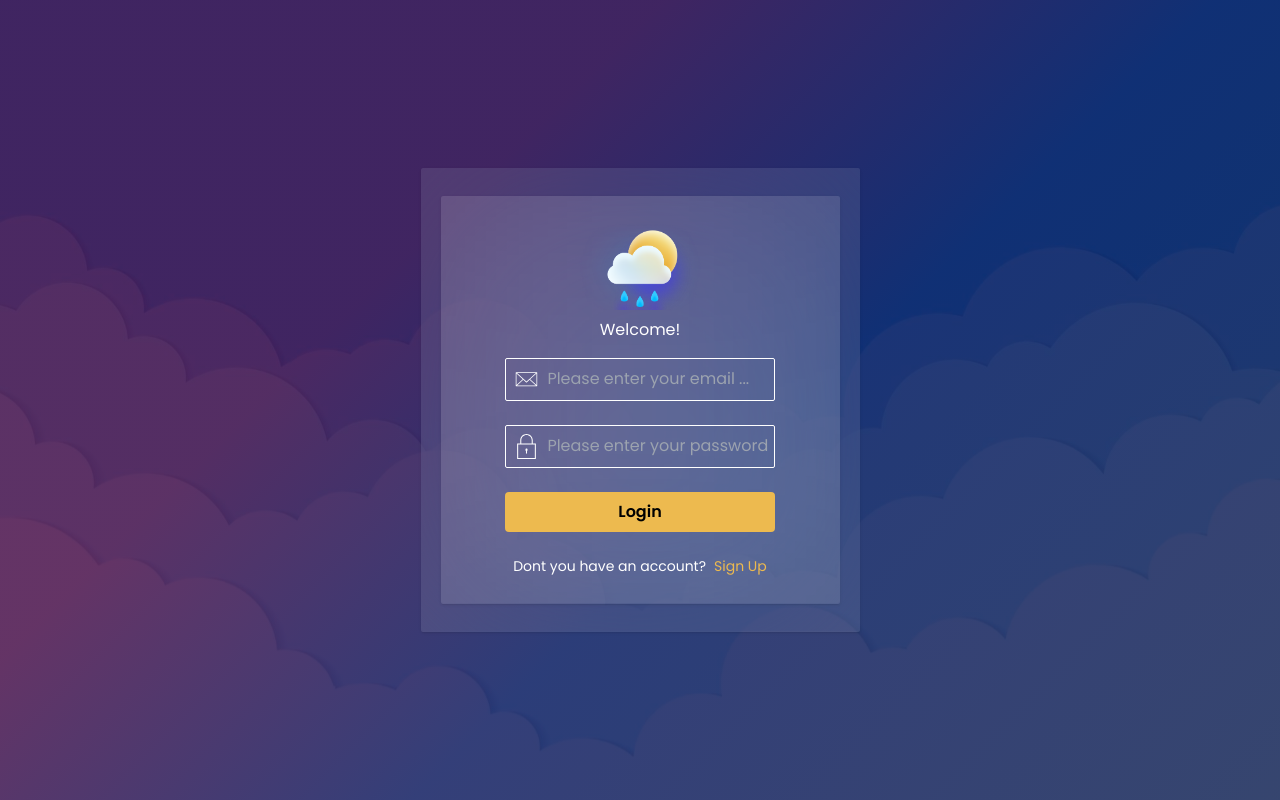
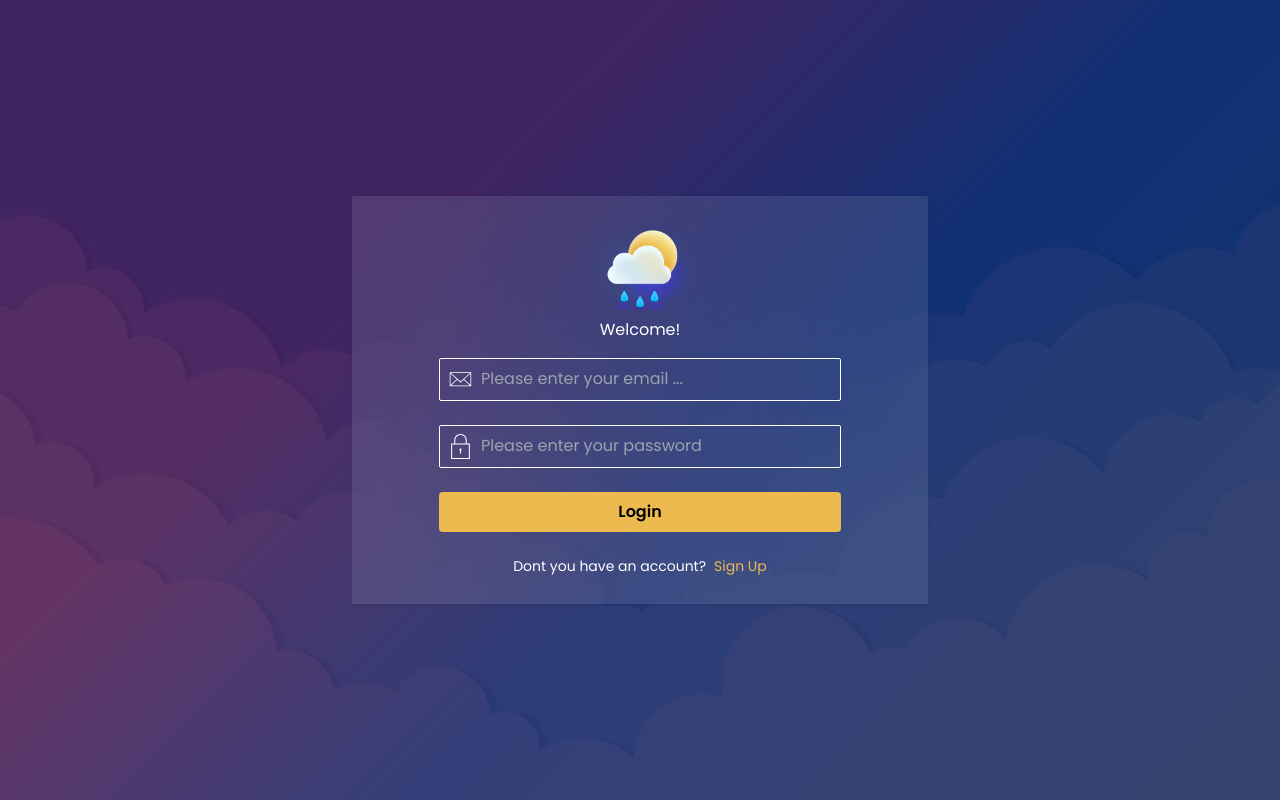
Before and after one commit to ShivaEslami97/nextjs-weather-app, a Next.js app: page / in a window 1280 px wide. Built offline with nearby package versions, Linux system fonts and the light colour scheme.

Commit message:
refactor: add Layout component instead of div

```diff
--- a/pages/index.tsx
+++ b/pages/index.tsx
@@ -7,8 +7,7 @@
 export default function Home() {
   return (
     <>
-      <Layout title="weather App loging page">
-        <div className="main__box">
+      <Layout title="weather App loging page" className="w-5/6">
         <div className="flex flex-col gap-2 items-center">
           <Image className="app-logo" src={weatherIcon} alt="weather icon" />
           <h3>Welcome!</h3>
@@ -38,7 +37,6 @@
             </a>
           </div>
         </form>
-        </div>
       </Layout>
     </>
   );
```
Lines whose indentation alone changed are shown as unchanged.
